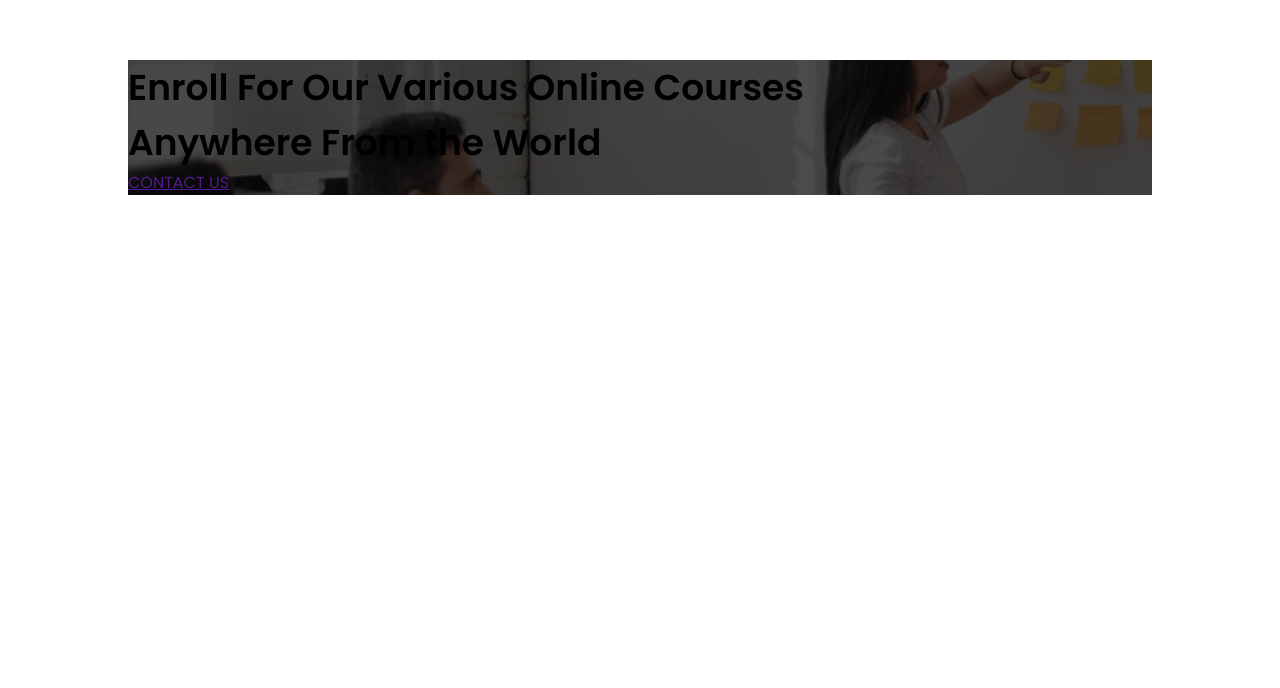
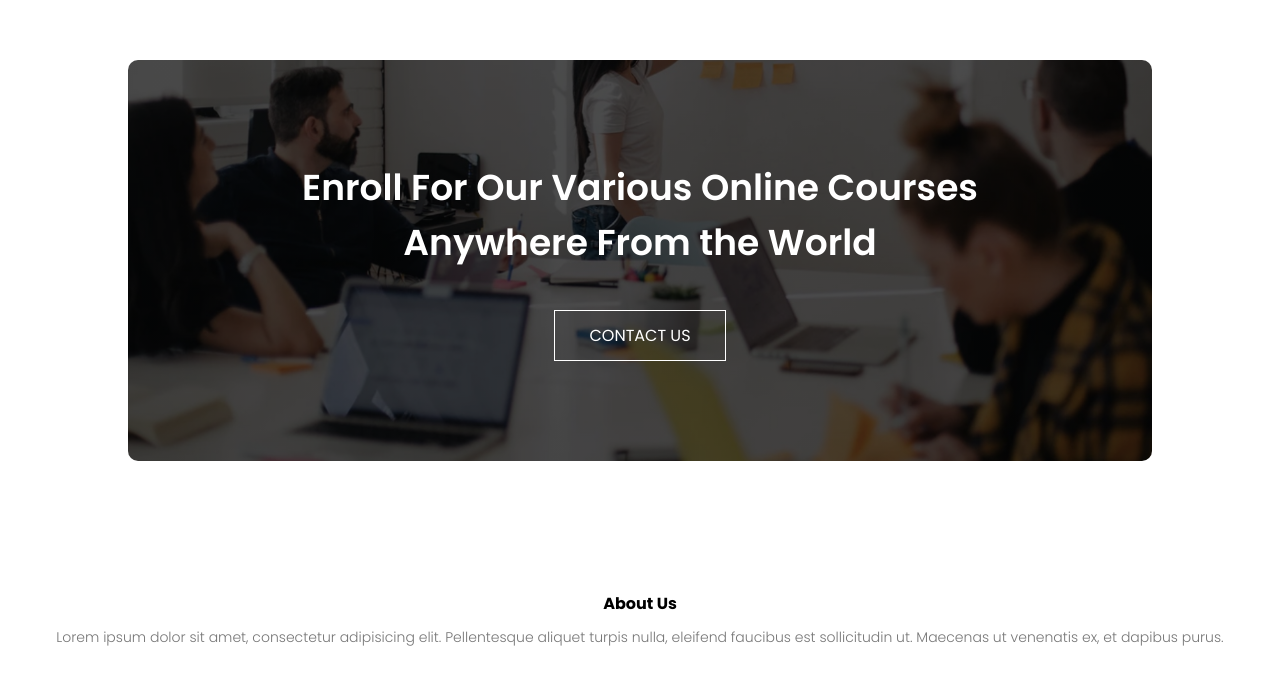
Before and after one commit to lmancbr7/University-website, a plain HTML site: page index.html in a window 1280 px wide. Shown: the part 3300-3988 px from the top of the page. Before the commit the page ends 3595 px from the top, so only its background shows below. Drawn offline with Linux system fonts and the light colour scheme.

Commit message:
University-website

```diff
--- a/index.html
+++ b/index.html
@@ -165,7 +165,15 @@
     <section class="cta">
         <h1>Enroll For Our Various Online Courses<br>Anywhere From the
         World</h1>
-        <a href="">CONTACT US</a>
+        <a href="" class="hero-btn">CONTACT US</a>
+    </section>
+
+    <!-- Footer -->
+    <section class="footer">
+        <h4>About Us</h4>
+        <p>Lorem ipsum dolor sit amet, consectetur adipisicing elit.
+        Pellentesque aliquet turpis nulla, eleifend faucibus est
+        sollicitudin ut. Maecenas ut venenatis ex, et dapibus purus.</p>
     </section>
 
     <!-- JavaScript for Toggle Menu -->
--- a/style.css
+++ b/style.css
@@ -278,4 +278,26 @@ h3{
     margin: 100px auto;
     width: 80%;
     background-image: linear-gradient(rgba(0,0,0,0.7),rgba(0,0,0,0.7)),url(eduford_img/banner2.jpg);
+    background-position: center;
+    background-size: cover;
+    border-radius: 10px;
+    text-align: center;
+    padding: 100px 0;
 }
+.cta h1{
+    color: #fff;
+    margin-bottom: 40px;
+    padding: 0;
+}
+@media(max-width: 700px){
+    .cta h1{
+        font-size: 24px;
+    }
+}
+
+/* Footer */
+.footer{
+    width: 100%;
+    text-align: center;
+    padding: 30px 0;
+}
```
